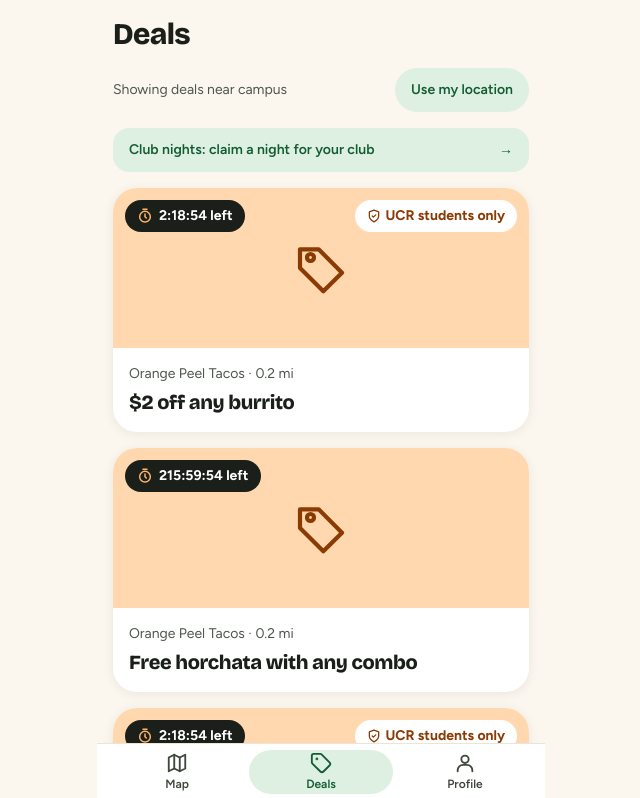
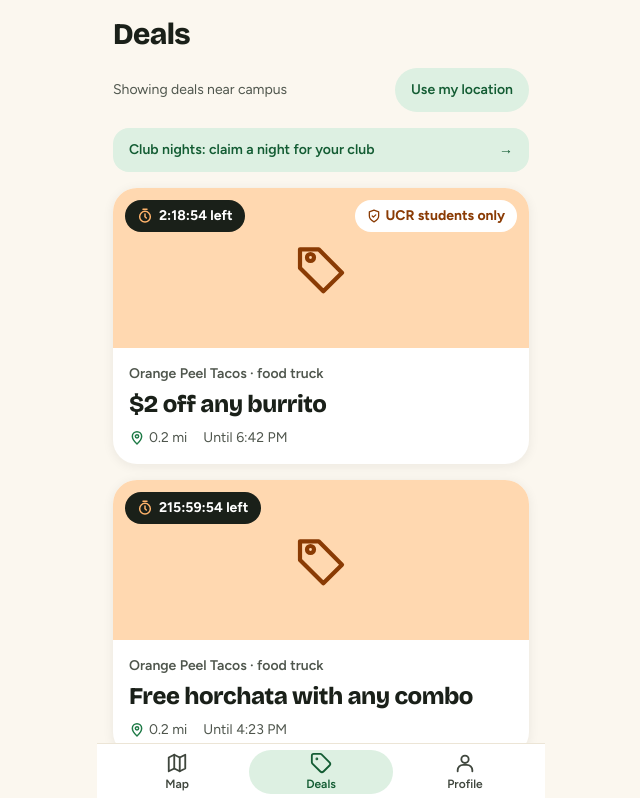
Before and after one commit to MosesfromSinai/Grove, a Next.js app: page /feed in a window 1280 px wide. Shown: the top 798 px of the page, without its empty margins (319-959 px from the left). Built offline with nearby package versions, Linux system fonts and the light colour scheme.

Commit message:
add deal card distance row

```diff
--- a/components/student/deal-card.tsx
+++ b/components/student/deal-card.tsx
@@ -5,7 +5,7 @@
 import Link from "next/link";
 import { useEffect, useState } from "react";
 import type { DealCard as DealCardData } from "@/lib/supabase";
-import { countdownLabel, distanceLabel } from "./format";
+import { countdownLabel, distanceLabel, untilLabel } from "./format";
 
 export type LiveDeal = Extract<DealCardData, { has_deal: true }>;
 
@@ -42,10 +42,17 @@ export function DealCard({ deal, index = 0 }: { deal: LiveDeal; index?: number }
           )}
         </div>
         <div className="p-4">
-          <p className="text-sm text-ink-muted">
-            {deal.business_name} · {distanceLabel(deal.distance_m)}
+          <p className="text-sm font-semibold text-ink-muted">
+            {deal.business_name}{deal.is_truck ? " · food truck" : ""}
           </p>
-          <h2 className="mt-1 text-xl">{deal.title}</h2>
+          <h2 className="mt-1 text-2xl">{deal.title}</h2>
+          <p className="mt-2 flex items-center gap-4 text-sm text-ink-muted">
+            <span className="flex items-center gap-1">
+              <svg width="16" height="16" viewBox="0 0 24 24" fill="none" stroke="currentColor" strokeWidth="2.2" strokeLinecap="round" strokeLinejoin="round" className="text-green" aria-hidden="true"><path d="M12 21s-7-6.2-7-11.5A7 7 0 0 1 19 9.5C19 14.8 12 21 12 21z" /><circle cx="12" cy="9.5" r="2.5" /></svg>
+              {distanceLabel(deal.distance_m)}
+            </span>
+            <span>{untilLabel(deal.live_until)}</span>
+          </p>
         </div>
       </Link>
     </li>
```
